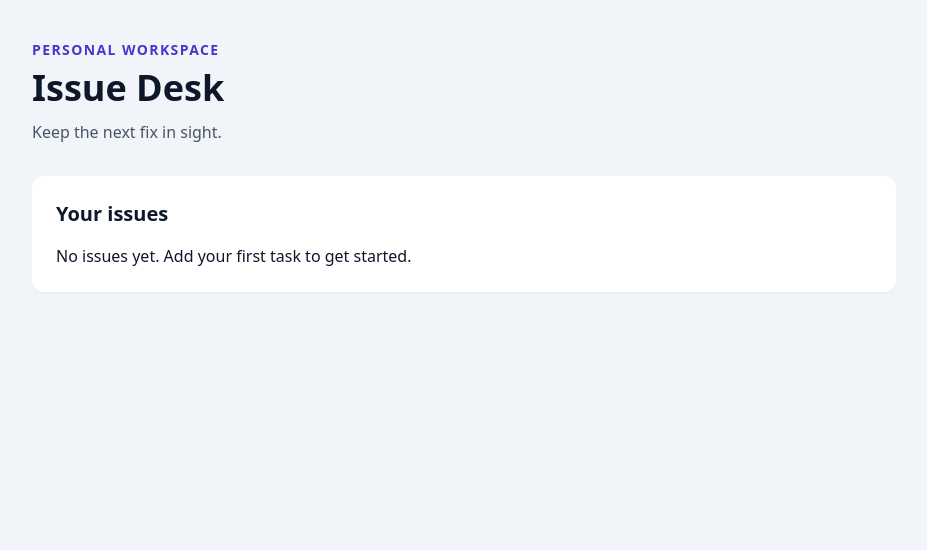
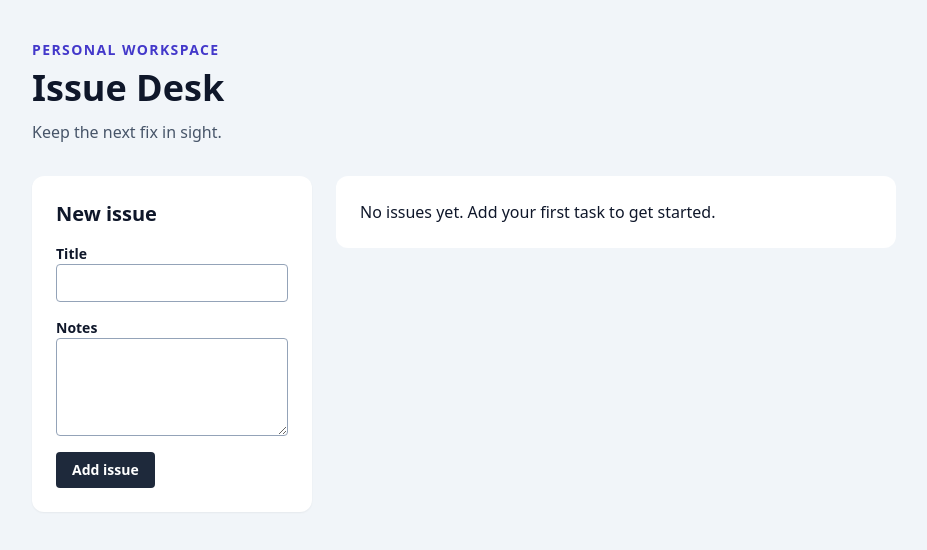
Before and after one commit to kirkduchesne/cairn, a React (Vite) app: page / in a window 1280 px wide. Shown: the top 550 px of the page, without its empty margins (176-1103 px from the left). Built offline with nearby package versions, Linux system fonts and the light colour scheme.

Commit message:
feat: create issues with titles and notes

```diff
--- a/src/App.tsx
+++ b/src/App.tsx
@@ -1,6 +1,38 @@
+import { FormEvent, useState } from 'react';
+
+type Issue = { id: string; title: string; notes: string; status: 'Open' | 'In progress' | 'Done' };
+
 export function App() {
+  const [issues, setIssues] = useState<Issue[]>([]);
+  const [title, setTitle] = useState('');
+  const [notes, setNotes] = useState('');
+  const [error, setError] = useState('');
+
+  function submit(event: FormEvent) {
+    event.preventDefault();
+    if (!title.trim()) { setError('Enter an issue title.'); return; }
+    setIssues([...issues, { id: Date.now().toString(36) + Math.random().toString(36).slice(2), title: title.trim(), notes: notes.trim(), status: 'Open' }]);
+    setTitle('');
+    setNotes('');
+    setError('');
+  }
+
   return <main className="mx-auto max-w-4xl px-4 py-10">
     <header className="mb-8"><p className="text-sm font-semibold uppercase tracking-widest text-indigo-700">Personal workspace</p><h1 className="mt-2 text-4xl font-bold">Issue Desk</h1><p className="mt-3 text-slate-600">Keep the next fix in sight.</p></header>
-    <section className="rounded-xl bg-white p-6 shadow-sm"><h2 className="text-xl font-semibold">Your issues</h2><p className="mt-4">No issues yet. Add your first task to get started.</p></section>
+    <div className="grid items-start gap-6 md:grid-cols-[280px_1fr]">
+      <form onSubmit={submit} className="space-y-4 rounded-xl bg-white p-6 shadow-sm">
+        <h2 className="text-xl font-semibold">New issue</h2>
+        <label>Title<input value={title} onChange={event => setTitle(event.target.value)} maxLength={100} required /></label>
+        <label>Notes<textarea value={notes} onChange={event => setNotes(event.target.value)} maxLength={1000} rows={4} /></label>
+        {error && <p role="alert" className="text-red-700">{error}</p>}
+        <button type="submit">Add issue</button>
+      </form>
+      <section className="space-y-4" aria-label="Issues">
+        {issues.length === 0 && <p className="rounded-xl bg-white p-6">No issues yet. Add your first task to get started.</p>}
+        {issues.map(issue => <article key={issue.id} className="space-y-3 rounded-xl bg-white p-6 shadow-sm">
+          <h2 className="break-words text-xl font-semibold">{issue.title}</h2><p className="whitespace-pre-wrap break-words text-slate-600">{issue.notes}</p>
+        </article>)}
+      </section>
+    </div>
   </main>;
 }
```
